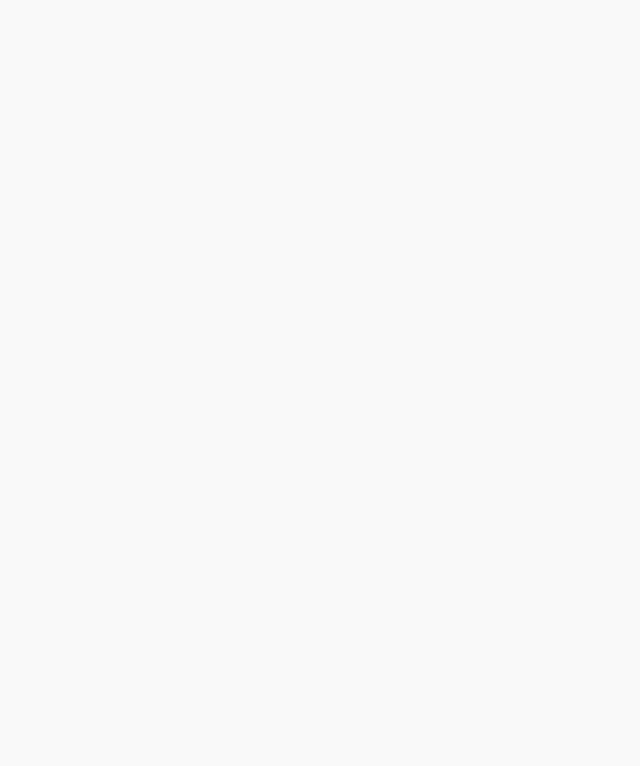
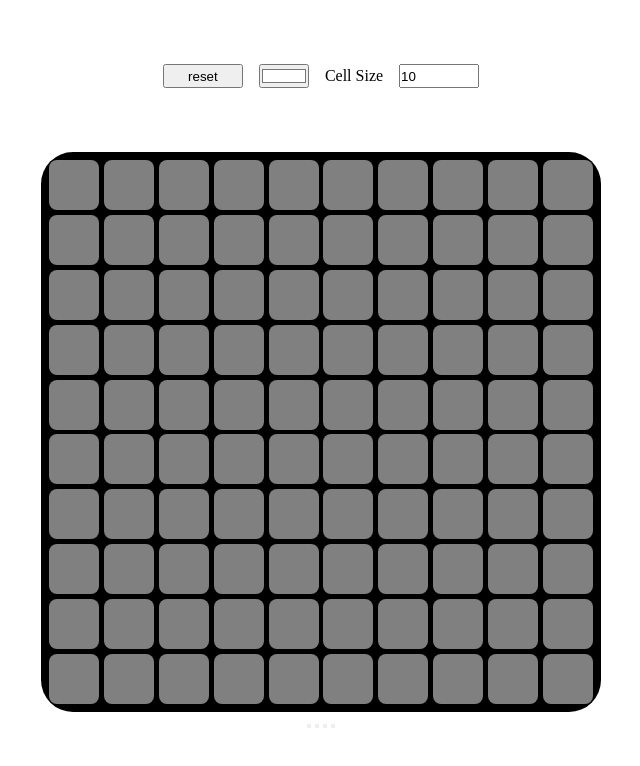
Before and after one commit to JKH07/CPLP, a website with bundled scripts: page index.html in a window 1280 px wide. Shown: the whole page, without its empty margins (319-959 px from the left). Built offline with nearby package versions, Linux system fonts and the light colour scheme.

Commit message:
basic grid logic

```diff
--- a/index.html
+++ b/index.html
@@ -7,7 +7,22 @@
   <link rel="stylesheet" href="style.css">
 </head>
 <body>
-  <div id="app"></div>
+
+  <div class="options_bar">
+    <button class="reset_button">reset</button>
+    <input type="color" value="#ffffff" class="color_button">
+    <label for="size_button">Cell Size</label>
+    <input type="number" value="10" class="size_button" >
+  </div>
+
+    <div class="grid"></div>
+    <div class="otherOptions">
+        <button class="grayscale"></button>
+        <button class="save_png_button"></button>
+        <button class="rand_color_with_n_clicks"></button>
+        <button class="rand_color_animation"></button>
+    </div>
+
   <script type="module" src="./dist/main.js"></script>
 </body>
 </html>
--- a/src/main.ts
+++ b/src/main.ts
@@ -0,0 +1,52 @@
+const content = document.querySelector<HTMLDivElement>(".grid");
+const cell_Size = document.querySelector<HTMLInputElement>('.size_button');
+const cell_Color = document.querySelector<HTMLInputElement>('.color_button');
+const reset = document.querySelector<HTMLButtonElement>('.reset_button');
+
+if (!content || !cell_Size || !cell_Color || !reset) {
+    throw new Error("Missing required input");
+
+}
+let gridSize: number = parseInt(cell_Size.value);
+let isDrawing: boolean = false;
+
+function paintCell(cell: HTMLDivElement): void {
+    if (!isDrawing) return;
+    cell.style.backgroundColor = cell_Color!.value;
+}
+
+function clickCell(cell: HTMLDivElement): void {
+    cell.style.backgroundColor = cell_Color!.value;
+}
+
+function createGrid(): void {
+    content!.style.setProperty("--size", gridSize.toString());
+    content!.innerHTML = "";
+
+    for (let i = 0; i < gridSize * gridSize; i++) {
+        const cell = document.createElement("div");
+        cell.classList.add("cell");
+        cell.addEventListener('mouseenter', () => paintCell(cell));
+        cell.addEventListener('mousedown', () => clickCell(cell));
+        content!.appendChild(cell);
+    }
+}
+window.addEventListener('mousedown', () => {
+    isDrawing = true;
+});
+
+window.addEventListener('mouseup', () => {
+    isDrawing = false;
+});
+
+function resetGrid(): void {
+    createGrid();
+}
+reset.addEventListener('click', resetGrid);
+
+cell_Size.addEventListener('change', () => {
+    gridSize = parseInt(cell_Size.value);
+    resetGrid();
+});
+
+createGrid();
--- a/style.css
+++ b/style.css
@@ -1,7 +1,52 @@
-body {
-  font-family: sans-serif;
-  background: #f9f9f9;
-  color: #333;
-  text-align: center;
-  margin-top: 50px;
+ * {
+    margin: 0;
+    padding: 0;
+    box-sizing: border-box;
+ }
+html,body {
+ height: auto;
 }
+body{
+    background: white;
+    display: flex;
+     justify-content: center;
+    align-items: center;
+    flex-direction: column;
+}
+.options_bar{
+    padding: 4rem;
+    display: flex;
+    align-items: center;
+    gap: 1rem;
+}
+.color_button,.reset_button,.size_button{
+    height: 1.5rem;
+    padding: 0rem;
+}
+.dimensions_input{
+
+}
+.size_button{
+    width: 5rem;
+}
+.reset_button{
+    width: 5rem;
+}
+.cell{
+    background: grey;
+    border-radius: .5rem;
+}
+.grid{
+    --size:3;
+    --width:35rem;
+    --height:35rem;
+    background: black;
+    width: var(--width);
+    height:var(--height);
+    display: grid;
+    gap: 0.3rem;
+    padding: 0.5rem;
+    grid-template-columns: repeat(var(--size), 1fr);
+    grid-template-rows: repeat(var(--size), 1fr);
+    border-radius: 2rem;
+}
```
Also changed, not shown: dist/main.js.
